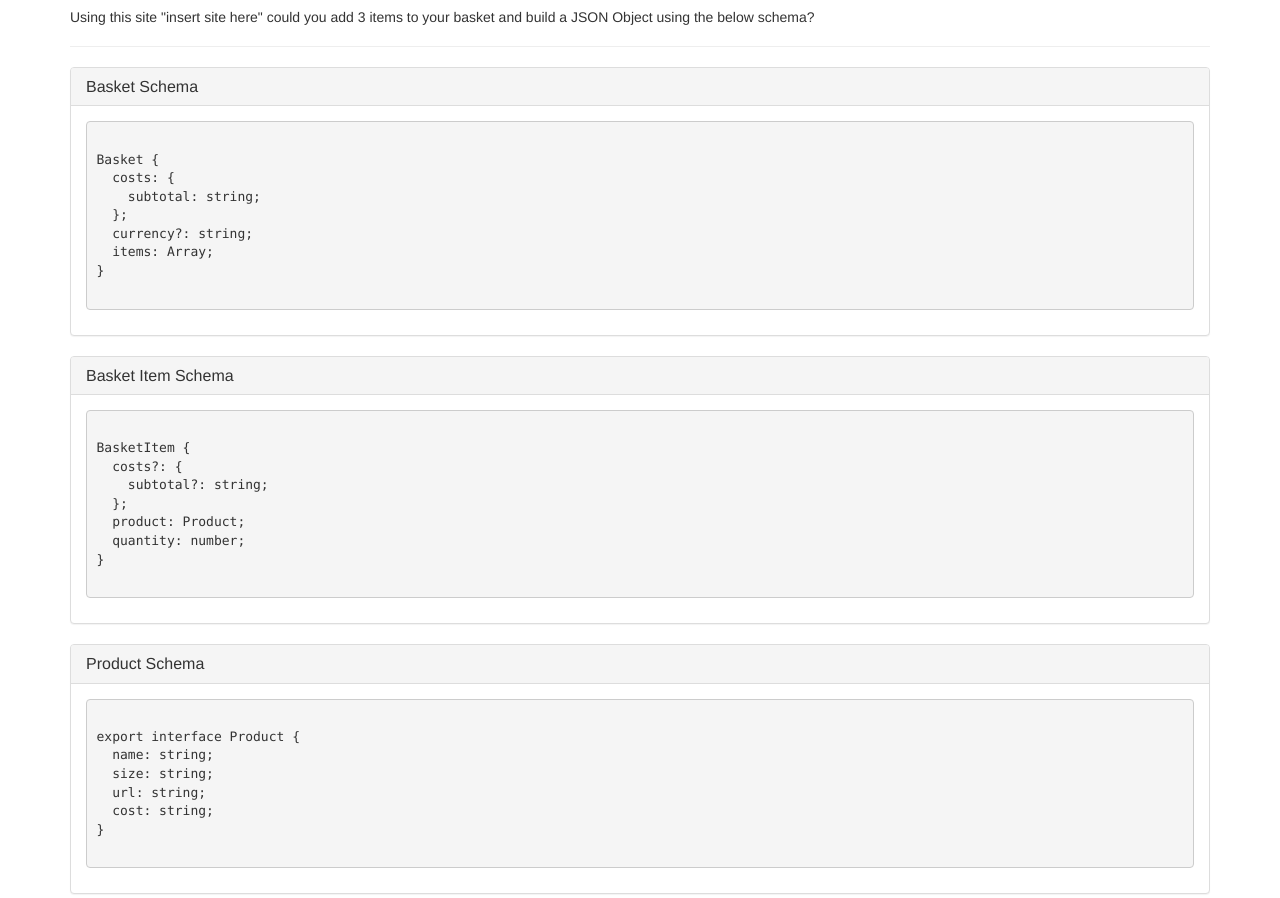
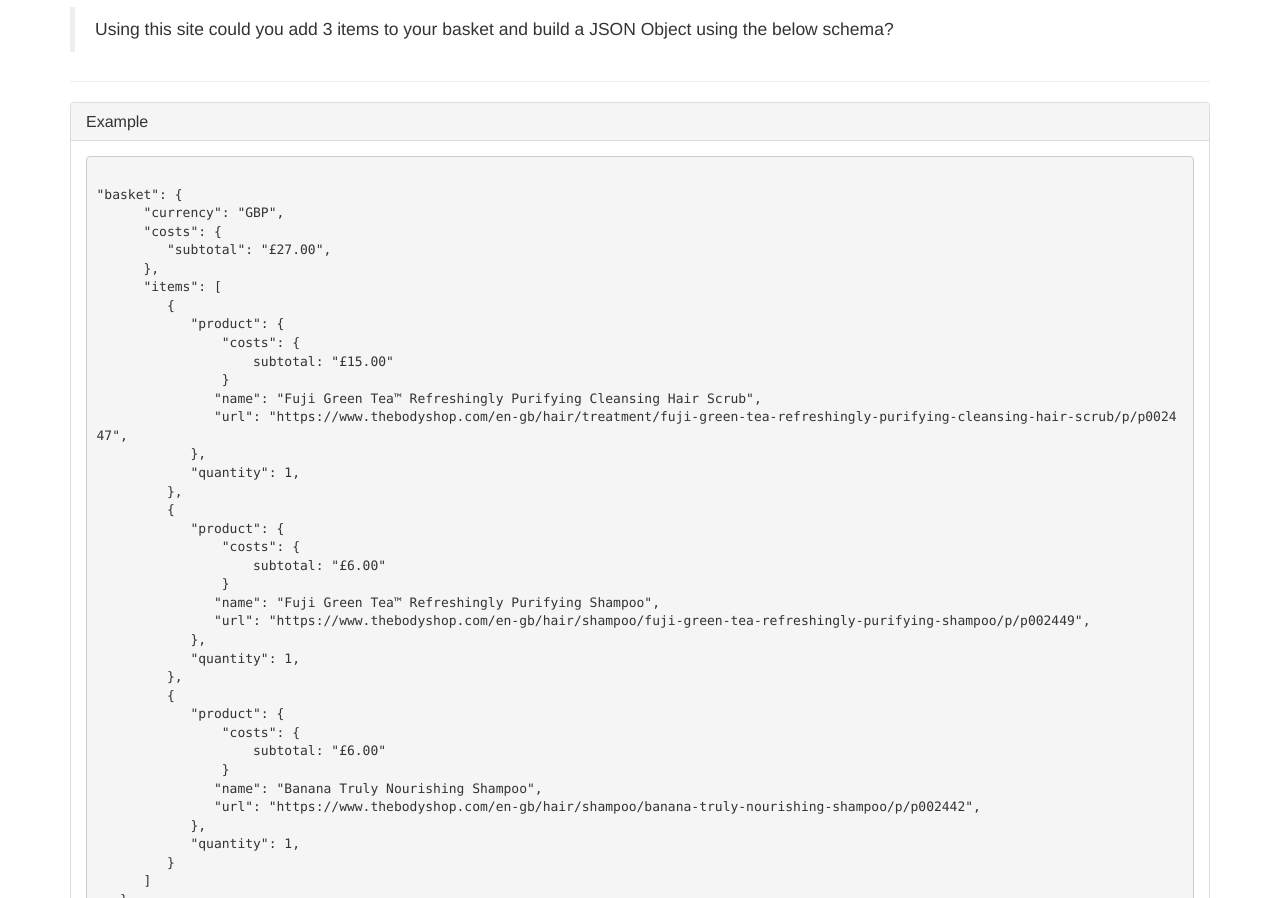
Before and after one commit to SC-Tom/SC-Tom.github.io, a website built with webpack: page app/index.html in a window 1280 px wide. Shown: the part 514-1412 px from the top of the page. Built offline with nearby package versions, Linux system fonts and the light colour scheme.

Commit message:
removed schemas

```diff
--- a/app/index.html
+++ b/app/index.html
@@ -22,54 +22,7 @@
 	<div class="container">
 		<div class="page-header">
 			<h1>Question 1</h1>
-			<p>Using this site "insert site here" could you add 3 items to your basket and build a JSON Object using the below schema?</p>
-		</div>
-		<div class="panel panel-default">
-			<div class="panel-heading">
-				<h3 class="panel-title">Basket Schema</h3>
-			</div>
-			<div class="panel-body">
-				<pre><code>
-Basket {
-  costs: {
-    subtotal: string;
-  };
-  currency?: string;
-  items: Array<BasketItem>;
-}
-					</code></pre>
-			</div>
-		</div>
-		<div class="panel panel-default">
-			<div class="panel-heading">
-				<h3 class="panel-title">Basket Item Schema</h3>
-			</div>
-			<div class="panel-body">
-				<pre><code>
-BasketItem {
-  costs?: {
-    subtotal?: string;
-  };
-  product: Product;
-  quantity: number;
-}
-					</code></pre>
-			</div>
-		</div>
-		<div class="panel panel-default">
-			<div class="panel-heading">
-				<h3 class="panel-title">Product Schema</h3>
-			</div>
-			<div class="panel-body">
-				<pre><code>
-export interface Product {
-  name: string;
-  size: string;
-  url: string;
-  cost: string;
-}
-					</code></pre>
-			</div>
+			<p> <blockquote>Using this site could you add 3 items to your basket and build a JSON Object using the below schema?</blockquote></p>
 		</div>
 		<div class="panel panel-default">
 			<div class="panel-heading">
```
